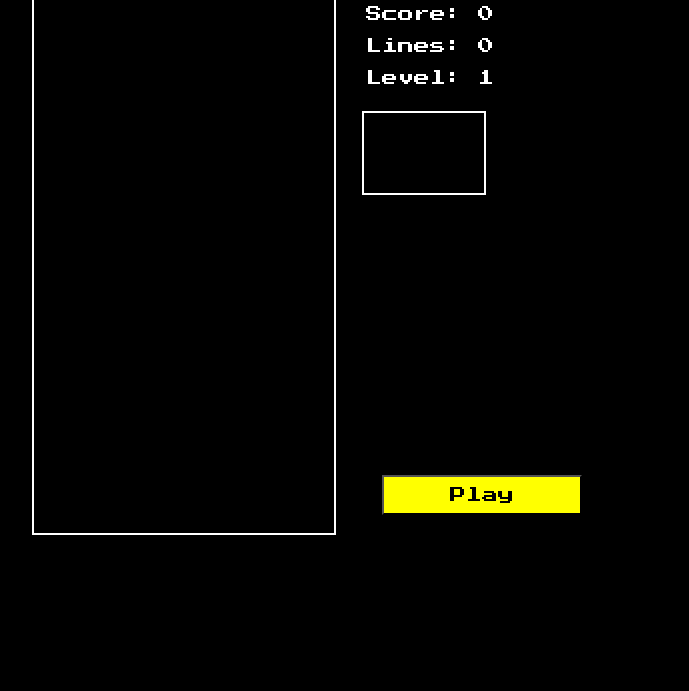
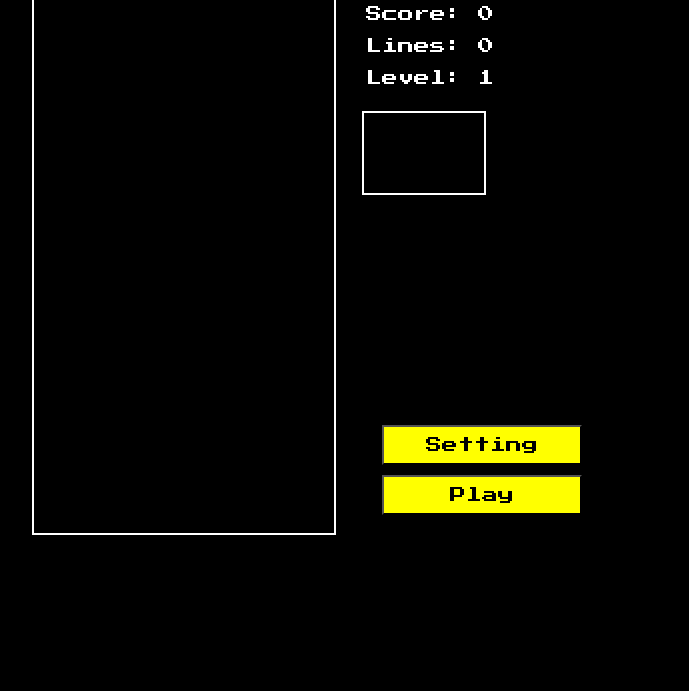
Before and after one commit to Eunsol0410/play-tetris, a website built with webpack: page src/index.html in a window 1280 px wide. Shown: the part 109-800 px from the top of the page, without its empty margins (104-793 px from the left). Built offline with nearby package versions, Linux system fonts and the light colour scheme.

Commit message:
[feat] 추가된 세팅 버튼 반영해서 스타일 속성 수정

```diff
--- a/src/styles/main.css
+++ b/src/styles/main.css
@@ -16,9 +16,8 @@
 	margin: 0 30px 0 10vw;
 }
 
-.play-btn {
+.btn-container > button {
 	position: absolute;
-	bottom: 20px;
 	left: calc(10vw + 350px);
 	padding: 10px 20px;
 	width: 200px;
@@ -28,8 +27,16 @@
 	cursor: pointer;
 }
 
-.play-btn:hover {
+.btn-container > button:hover {
 	background-color: orange;
+}
+
+.play-btn {
+	bottom: 20px;
+}
+
+.setting-btn {
+	bottom: 70px;
 }
 
 .ending-title {
```
